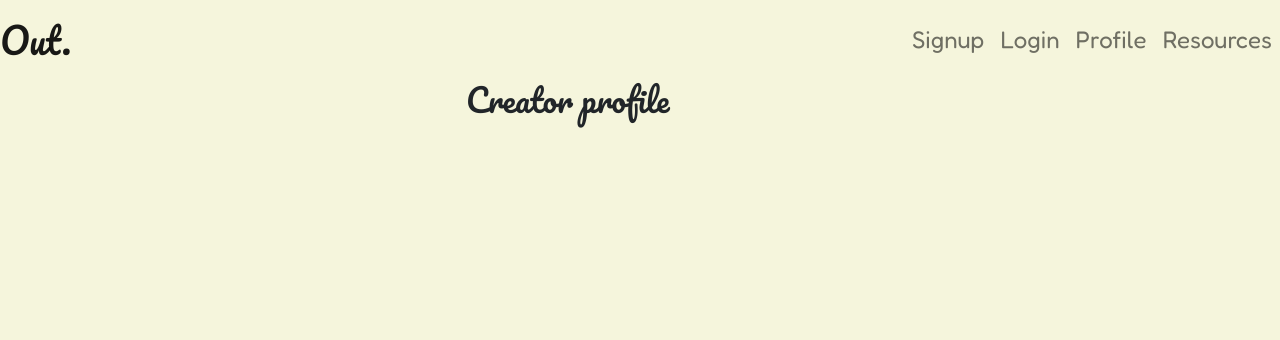
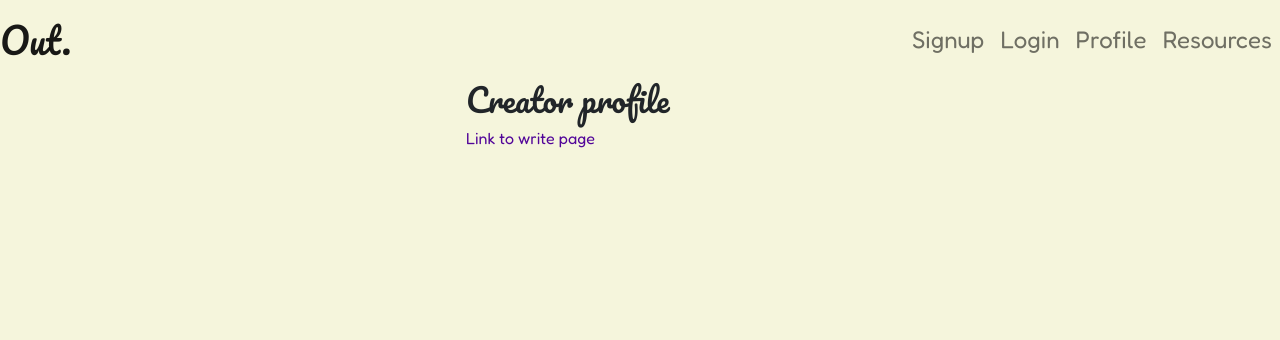
Before and after one commit to keelback-code/out-proud, a Django app: page /creator_profile/ in a window 1280 px wide. Shown: the top 340 px of the page. Run offline with Django 3.2, Linux system fonts and the light colour scheme; data that the repository does not hold is empty.

Commit message:
Separate creator post and post form html pages

```diff
--- a/out_app/forms.py
+++ b/out_app/forms.py
@@ -1,5 +1,6 @@
 from .models import Page, Viewer
 from django import forms
+
 
 
 class CreatorPageForm(forms.ModelForm):
@@ -10,7 +11,7 @@ class CreatorPageForm(forms.ModelForm):
 class ViewerForm(forms.ModelForm):
     class Meta:
         model = Viewer
-        fields = ('viewer_name', 'viewer_email', 'viewer_creator',)
+        fields = ('viewer_name', 'viewer_email', 'shown_name',)
 
         def form_valid(self, form):
             form.instance.created_by = self.request.user
--- a/out_app/models.py
+++ b/out_app/models.py
@@ -1,6 +1,7 @@
 from django.db import models
 from django.contrib.auth.models import User
 from cloudinary.models import CloudinaryField
+
 
 
 STATUS = ((0, "Draft"), (1, "Ready to Send"))
@@ -15,7 +16,7 @@ class Page(models.Model):
     creator = models.ForeignKey(User, on_delete=models.CASCADE, related_name="viewer_creator")
     text_content = models.TextField()
     photo_content = CloudinaryField(blank=True, default='placeholder')
-    video_content = CloudinaryField(blank=True)  # large, do I need both of these?
+    video_content = CloudinaryField(blank=True)
     link = models.TextField(blank=True)
     link_title = models.CharField(max_length=250, blank=True)
     date = models.DateTimeField(auto_now_add=True)  # used for displaying most recent first in creator profile
--- a/out_app/urls.py
+++ b/out_app/urls.py
@@ -4,6 +4,7 @@ from . import views
 
 urlpatterns = [
     path('creator_profile/', views.CreatorView.as_view(), name='creator_profile'),
+    path('write_page/', views.WritePage.as_view(), name='write_page'),
     path('creator_page/<slug:slug>/', views.CreatorPage.as_view(), name='creator_page'),
     path('allow_viewer/', views.AllowViewer.as_view(), name='allow_viewer'),
     path('resources/', views.Resources.as_view(), name='resources'),
--- a/out_app/views.py
+++ b/out_app/views.py
@@ -8,6 +8,7 @@ from .models import Page, Viewer
 from .forms import CreatorPageForm, ViewerForm
 
 
+
 # view for creator's profile
 class CreatorView(generic.ListView):
     model = Page
@@ -15,7 +16,7 @@ class CreatorView(generic.ListView):
     template_name = "creator_profile.html"
     paginate_by = 3
 
-# view for creator's page
+# view for creator's page/view of form
 class CreatorPage(View):
 
     def get(self, request, slug, *args, **kwargs):
@@ -32,17 +33,27 @@ class CreatorPage(View):
         )
 
     def post(self, request, slug, *args, **kwargs):
-        queryset = Page.objects.filter(status=0)  # this only shows unpub posts, change
+        queryset = Page.objects.all()  # this only shows unpub posts, change
         page_view = get_object_or_404(queryset, slug=slug)
 
         page_form = CreatorPageForm(data=request.POST)
+
+        if page_form.is_valid():
+            # page_form.instance.email = request.user.email
+            # page_form.instance.name = request.user.username
+            page = page_form.save(commit=False)
+            # page.post = post
+            page.save()
+        else:
+            page_form = CreatorPageForm()
+
 
         return render(
             request,
             "creator_page.html",
             {
                 "page_view": page_view,
-                "page_form": CreatorPageForm()
+                "page_form": page_form
             },
         )
 
@@ -99,6 +110,47 @@ class AllowViewer(View):
     #             },
     #         )
 
+class CreatorPage(View):
+
+    def get(self, request, slug, *args, **kwargs):
+        queryset = Page.objects.all()  # this only shows unpub posts, change
+        page_view = get_object_or_404(queryset, slug=slug)
+
+        return render(
+            request,
+            "creator_page.html",
+            {
+                "page_view": page_view,
+                "page_form": CreatorPageForm()
+            },
+        )
+
+    def post(self, request, slug, *args, **kwargs):
+        queryset = Page.objects.all()  # this only shows unpub posts, change
+        page_view = get_object_or_404(queryset, slug=slug)
+
+        page_form = CreatorPageForm(data=request.POST)
+
+        if page_form.is_valid():
+            # page_form.instance.email = request.user.email
+            # page_form.instance.name = request.user.username
+            page = page_form.save(commit=False)
+            # page.post = post
+            page.save()
+        else:
+            page_form = CreatorPageForm()
+
+
+        return render(
+            request,
+            "creator_page.html",
+            {
+                "page_view": page_view,
+                "page_form": page_form
+            },
+        )
+
+
 class Resources(TemplateView):
 
     template_name = "resources.html"
@@ -109,3 +161,8 @@ class Resources(TemplateView):
 class LandingPage(TemplateView):
 
     template_name = "index.html"
+
+
+class WritePage(TemplateView):
+
+    template_name = "write_page.html"
--- a/out_proj/settings.py
+++ b/out_proj/settings.py
@@ -72,7 +72,7 @@ MESSAGE_TAGS = {
 
 ACCOUNT_EMAIL_VERIFICATION = 'none'
 
-CRISPY_TEMPLATE_PACK = 'bootstrap3'  # video uses 4 but mentions 5, so I have chosen 3 since this is 3.2
+CRISPY_TEMPLATE_PACK = 'bootstrap4'
 
 MIDDLEWARE = [
     'django.middleware.security.SecurityMiddleware',
--- a/templates/base.html
+++ b/templates/base.html
@@ -16,11 +16,12 @@
     <link rel="stylesheet" href="{% static 'style.css' %}">
     <script type="text/javascript" src="https://cdn.jsdelivr.net/npm/@emailjs/browser@3/dist/email.min.js">
     </script>
-    <script type="text/javascript">
+    <!-- Email JS temporarily disabled -->
+    <!-- <script type="text/javascript">
         (function () {
             emailjs.init("z4V96jMbCXKPuaPWE");
         })();
-    </script>
+    </script> -->
 </head>
 
 <body>
--- a/templates/creator_profile.html
+++ b/templates/creator_profile.html
@@ -8,6 +8,10 @@
     <h2 class="heading">Creator profile</h2>
     <div class="row">
 
+        <div>
+            <a href="{% url 'write_page' %}">Link to write page</a>
+        </div>
+
         {% for page in page_list %}
         <div class="card" style="width: 20rem">
             {% if 'placeholder' in page.photo_content.url %}
@@ -16,9 +20,11 @@
             {% else %}
             <img class="card-img-top" src="{{ page.photo_content.url }}" alt="User provided private image.">
             {% endif %}
+
             <div class="card-body">
                 <a href="{% url 'creator_page' page.slug %}">{{ page.title }} {{ page.status }}</a>
             </div>
+
             {% if forloop.counter|divisibleby:3 %}
         </div>
         <div class="row">
```
Also changed, not shown: out_app/admin.py (+13 -4 lines), templates/allow_viewer.html (+23 -4 lines), templates/creator_page.html (+0 -15 lines), templates/write_page.html (added, +35 -0 lines).
